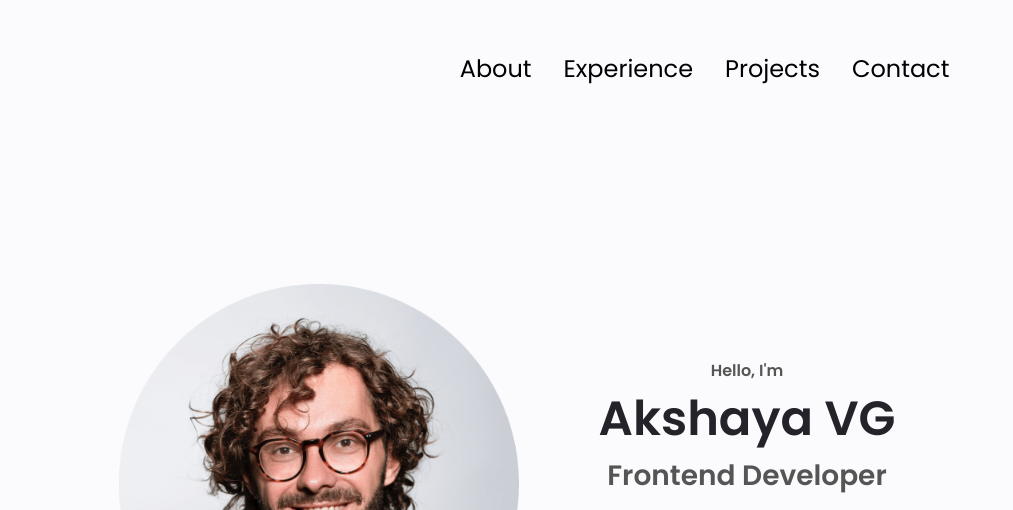
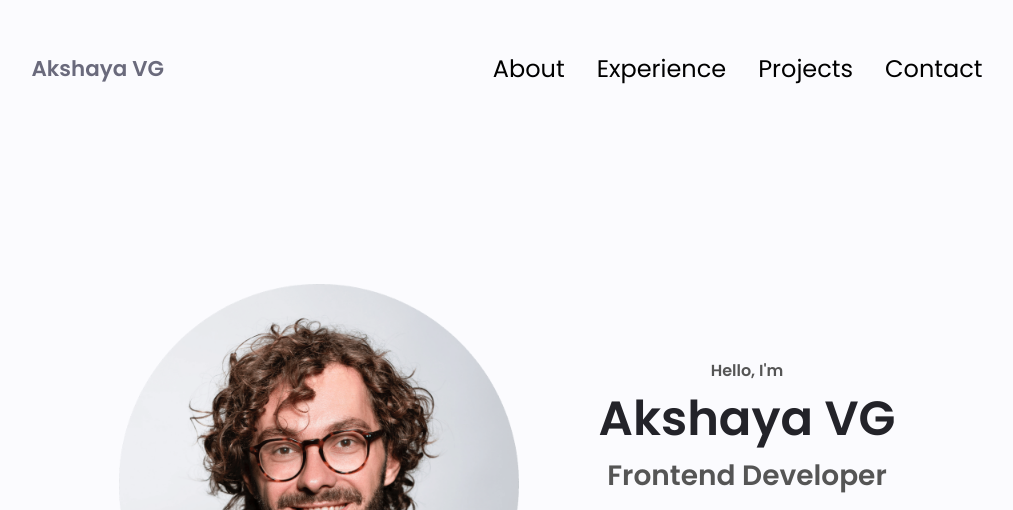
Before and after one commit to Akshaya240-4/Portfolio-personal, a website: page index.html in a window 1280 px wide. Shown: the top 510 px of the page, without its empty margins (133-1146 px from the left). Drawn offline with Linux system fonts and the light colour scheme.

Commit message:
Further update to index.html

```diff
--- a/index.html
+++ b/index.html
@@ -10,7 +10,7 @@
   </head>
   <body>
     <nav id="desktop-nav">
-      <div class="logo"></div>
+      <div class="logo"><h6>Akshaya VG</h6></div>
       <div>
         <ul class="nav-links">
           <li><a href="#about">About</a></li>
```
